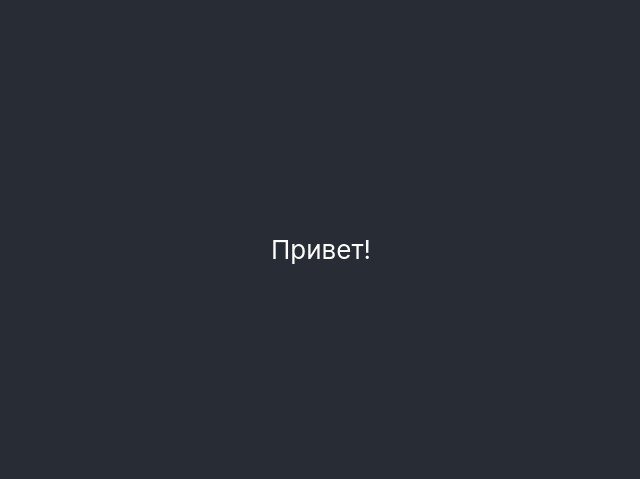
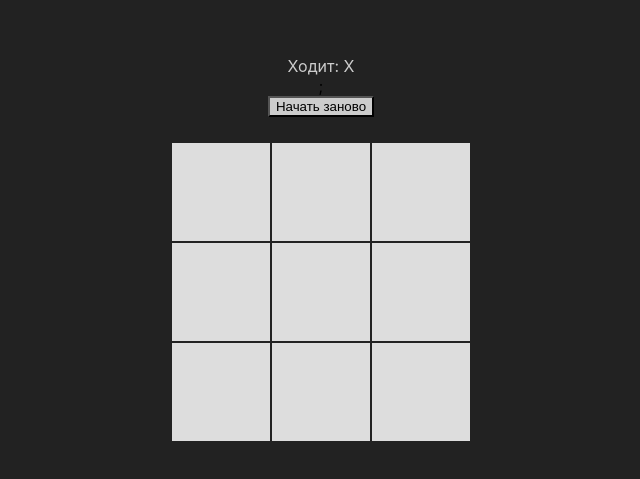
Before and after one commit to Buretos/crest-nol, a React (Create React App) app in the folder my-app/: page / in a window 1280 px wide. Shown: the part 151-630 px from the top of the page, without its empty margins (319-959 px from the left). Built offline with nearby package versions, Linux system fonts and the light colour scheme.

Commit message:
Crest-Nol. React JS. Lesson 3

```diff
--- a/my-app/src/App.css
+++ b/my-app/src/App.css
@@ -1,38 +1,3 @@
 .App {
   text-align: center;
 }
-
-.App-logo {
-  height: 40vmin;
-  pointer-events: none;
-}
-
-@media (prefers-reduced-motion: no-preference) {
-  .App-logo {
-    animation: App-logo-spin infinite 20s linear;
-  }
-}
-
-.App-header {
-  background-color: #282c34;
-  min-height: 100vh;
-  display: flex;
-  flex-direction: column;
-  align-items: center;
-  justify-content: center;
-  font-size: calc(10px + 2vmin);
-  color: white;
-}
-
-.App-link {
-  color: #61dafb;
-}
-
-@keyframes App-logo-spin {
-  from {
-    transform: rotate(0deg);
-  }
-  to {
-    transform: rotate(360deg);
-  }
-}
--- a/my-app/src/App.js
+++ b/my-app/src/App.js
@@ -1,9 +1,10 @@
 import './App.css';
+import Game from './componenst/Game/Game';
 
 const App = () => {
 	return (
 		<div className="App">
-			<header className="App-header">Привет!</header>
+			<Game />
 		</div>
 	);
 };
--- /dev/null
+++ b/my-app/src/componenst/Field/Field.js
@@ -0,0 +1,12 @@
+import React from 'react';
+import FieldLayout from './FieldLayout';
+
+const Field = ({ field, onCellClick }) => {
+	return (
+		<div>
+			<FieldLayout field={field} onCellClick={onCellClick} />
+		</div>
+	);
+};
+
+export default Field;
--- /dev/null
+++ b/my-app/src/componenst/Field/Field.module.css
@@ -0,0 +1,26 @@
+.field {
+	width: 300px;
+	height: 300px;
+	background: red;
+	display: flex;
+	flex-wrap: wrap;
+}
+
+
+	.cell {
+		width: 100px;
+		height: 100px;
+		background: #ddd;
+		border: 1px solid #222;
+		cursor: pointer;
+		outline: none;
+		font-size: 60px;
+		display: flex;
+		justify-content: center;
+		align-items: center;
+	}
+
+	.cell:hover {
+		background: #aaa;
+		transition: .3s all ease;
+	}
--- /dev/null
+++ b/my-app/src/componenst/Field/FieldLayout.js
@@ -0,0 +1,32 @@
+import React from 'react';
+import PropTypes from 'prop-types';
+import styles from './Field.module.css';
+
+const FieldLayout = ({ field, onCellClick }) => {
+	const handleClick = (index) => {
+		onCellClick(index); // Вызываем функцию обработки клика, переданную из Game.js
+	};
+
+	return (
+		<>
+			<div className={styles.field}>
+				{field.map((cell, i) => (
+					<button
+						key={i}
+						className={styles.cell}
+						onClick={() => handleClick(i)}
+					>
+						{cell}
+					</button>
+				))}
+			</div>
+		</>
+	);
+};
+
+FieldLayout.propTypes = {
+	field: PropTypes.array,
+	onCellClick: PropTypes.func,
+};
+
+export default FieldLayout;
--- /dev/null
+++ b/my-app/src/componenst/Game/Game.js
@@ -0,0 +1,131 @@
+// import React from 'react';
+// import { useState } from 'react';
+// import GameLayout from './GameLayout';
+
+// const Game = () => {
+// 	const [currentPlayer, setCurrentPlayer] = useState('X');
+// 	const [isGameEnded, setIsGameEnded] = useState(false);
+// 	const [isDraw, setIsDraw] = useState(false);
+// 	const [field, setField] = useState(['', '', '', '', '', '', '', '', '']);
+
+// 	// Функция для обработки клика на кнопке ячейки
+// 	const handleCellClick = (index) => {
+// 		const newField = [...field];
+// 		if (isGameEnded || newField[index] !== '') return;
+// 		newField[index] = currentPlayer;
+// 		console.log(newField[index]);
+// 		console.log(newField);
+// 		setField(newField);
+// 		// if (currentPlayer === 'X') {
+// 		// 	setCurrentPlayer('O');
+// 		// } else {
+// 		// 	setCurrentPlayer('X');
+// 		// }
+// 		// isWinner(field);
+// 		console.log(field);
+// 	};
+
+// 	function isWinner(field) {
+// 		const WIN_PATTERNS = [
+// 			[0, 1, 2],
+// 			[3, 4, 5],
+// 			[6, 7, 8],
+// 			[1, 4, 7],
+// 			[2, 5, 8],
+// 			[0, 4, 8],
+// 			[2, 4, 6],
+// 		];
+// 		for (let i = 0; i < WIN_PATTERNS.length; i++) {
+// 			const [a, b, c] = WIN_PATTERNS[i];
+// 			if (field[a] !== '' && field[a] === field[b] && field[a] === field[c]) {
+// 				setIsGameEnded(true);
+// 				console.log(isGameEnded);
+// 			}
+// 		}
+// 	}
+
+// 	return (
+// 		<GameLayout
+// 			currentPlayer={currentPlayer}
+// 			isGameEnded={isGameEnded}
+// 			isDraw={isDraw}
+// 			field={field}
+// 			onCellClick={handleCellClick}
+// 		/>
+// 	);
+// };
+
+// export default Game;
+
+import React, { useState } from 'react';
+import GameLayout from './GameLayout';
+
+const Game = () => {
+	const [currentPlayer, setCurrentPlayer] = useState('X');
+	const [isGameEnded, setIsGameEnded] = useState(false);
+	const [isDraw, setIsDraw] = useState(false);
+	const [field, setField] = useState(['', '', '', '', '', '', '', '', '']);
+
+	const handleCellClick = (index) => {
+		if (isGameEnded || field[index] !== '') return;
+
+		const newField = [...field];
+		newField[index] = currentPlayer;
+		setField(newField);
+		isWrap(newField);
+		isWinner(newField);
+		if (currentPlayer === 'X') {
+			setCurrentPlayer('O');
+		} else {
+			setCurrentPlayer('X');
+		}
+	};
+
+	function isWinner(updatedField) {
+		const WIN_PATTERNS = [
+			[0, 1, 2],
+			[3, 4, 5],
+			[6, 7, 8],
+			[0, 3, 6],
+			[1, 4, 7],
+			[2, 5, 8],
+			[0, 4, 8],
+			[2, 4, 6],
+		];
+		for (let i = 0; i < WIN_PATTERNS.length; i++) {
+			const [a, b, c] = WIN_PATTERNS[i];
+			if (
+				updatedField[a] !== '' &&
+				updatedField[a] === updatedField[b] &&
+				updatedField[a] === updatedField[c]
+			) {
+				setIsGameEnded(true);
+				break;
+			}
+		}
+	}
+
+	function isWrap(updatedField) {
+		setIsDraw(!updatedField.includes(''));
+	}
+
+	const handleNewGameClick = () => {
+		setCurrentPlayer('X');
+		setIsGameEnded(false);
+		setIsDraw(false);
+		setField(['', '', '', '', '', '', '', '', '']);
+	};
+
+	return (
+		<GameLayout
+			currentPlayer={currentPlayer}
+			isGameEnded={isGameEnded}
+			isDraw={isDraw}
+			field={field}
+			onCellClick={handleCellClick}
+			newGameClick={handleNewGameClick}
+		/>
+	);
+};
+
+export default Game;
--- /dev/null
+++ b/my-app/src/componenst/Game/Game.module.css
@@ -0,0 +1,9 @@
+.game {
+	min-height: 100vh;
+	width: 100%;
+	background: #222;
+	display: flex;
+	justify-content: center;
+	align-items: center;
+	flex-direction: column;
+}
--- /dev/null
+++ b/my-app/src/componenst/Game/GameLayout.js
@@ -0,0 +1,39 @@
+import React from 'react';
+import PropTypes from 'prop-types';
+import styles from './Game.module.css';
+import Information from '../Information/Information';
+import Field from '../Field/Field';
+
+const GameLayout = ({
+	currentPlayer,
+	isGameEnded,
+	isDraw,
+	field,
+	onCellClick,
+	newGameClick,
+}) => {
+	return (
+		<>
+			<div className={styles.game}>
+				<Information
+					currentPlayer={currentPlayer}
+					isGameEnded={isGameEnded}
+					isDraw={isDraw}
+					newGameClick={newGameClick}
+				/>
+				<Field field={field} onCellClick={onCellClick} />
+			</div>
+		</>
+	);
+};
+
+GameLayout.propTypes = {
+	currentPlayer: PropTypes.string,
+	isGameEnded: PropTypes.bool,
+	isDraw: PropTypes.bool,
+	field: PropTypes.array,
+	onCellClick: PropTypes.func,
+	newGameClick: PropTypes.func,
+};
+
+export default GameLayout;
--- /dev/null
+++ b/my-app/src/componenst/Information/Information.js
@@ -0,0 +1,15 @@
+import React from 'react';
+import InformationLayout from './InformationLayout';
+
+const Information = ({ currentPlayer, isGameEnded, isDraw, newGameClick }) => {
+	return (
+		<InformationLayout
+			currentPlayer={currentPlayer}
+			isGameEnded={isGameEnded}
+			isDraw={isDraw}
+			newGameClick={newGameClick}
+		/>
+	);
+};
+
+export default Information;
--- /dev/null
+++ b/my-app/src/componenst/Information/Information.module.css
@@ -0,0 +1,8 @@
+.status {
+	color: #ccc;
+}
+
+.button {
+	background: #ccc;
+	margin-bottom: 25px;
+}
--- /dev/null
+++ b/my-app/src/componenst/Information/InformationLayout.js
@@ -0,0 +1,30 @@
+import React from 'react';
+import PropTypes from 'prop-types';
+import styles from './Information.module.css';
+
+const InformationLayout = ({ currentPlayer, isGameEnded, isDraw, newGameClick }) => {
+	return (
+		<>
+			<div className={styles.status}>
+				{isDraw
+					? 'Ничья'
+					: isGameEnded
+					? `Победа: ${currentPlayer === 'X' ? 'O' : 'X'}`
+					: `Ходит: ${currentPlayer}`}
+			</div>
+			;
+			<button className={styles.button} onClick={() => newGameClick()}>
+				Начать заново
+			</button>
+		</>
+	);
+};
+
+InformationLayout.propTypes = {
+	currentPlayer: PropTypes.string,
+	isGameEnded: PropTypes.bool,
+	isDraw: PropTypes.bool,
+	newGameClick: PropTypes.func,
+};
+
+export default InformationLayout;
```
